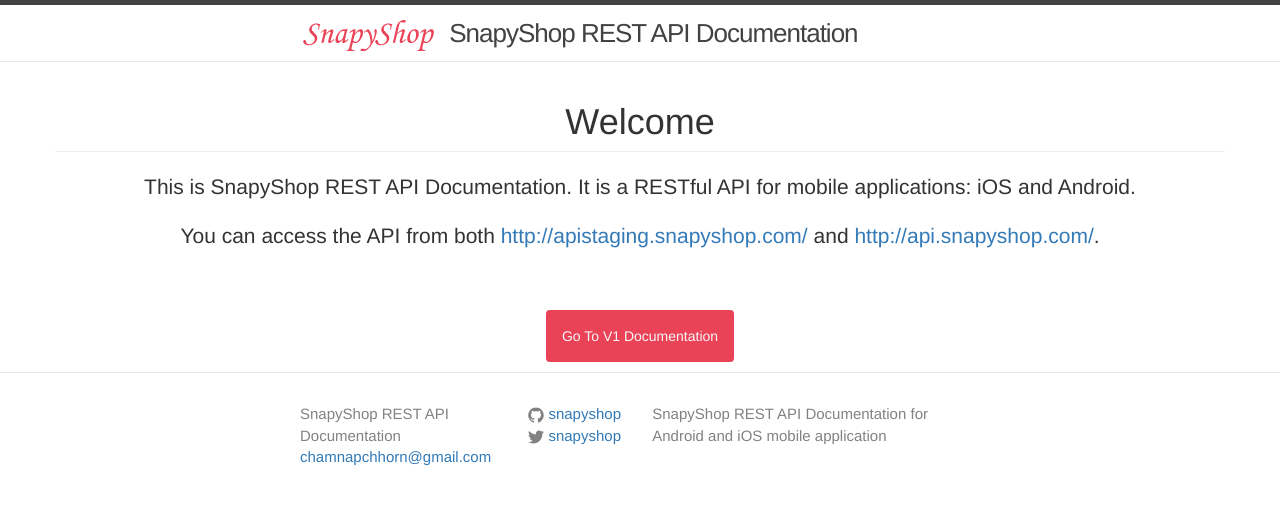
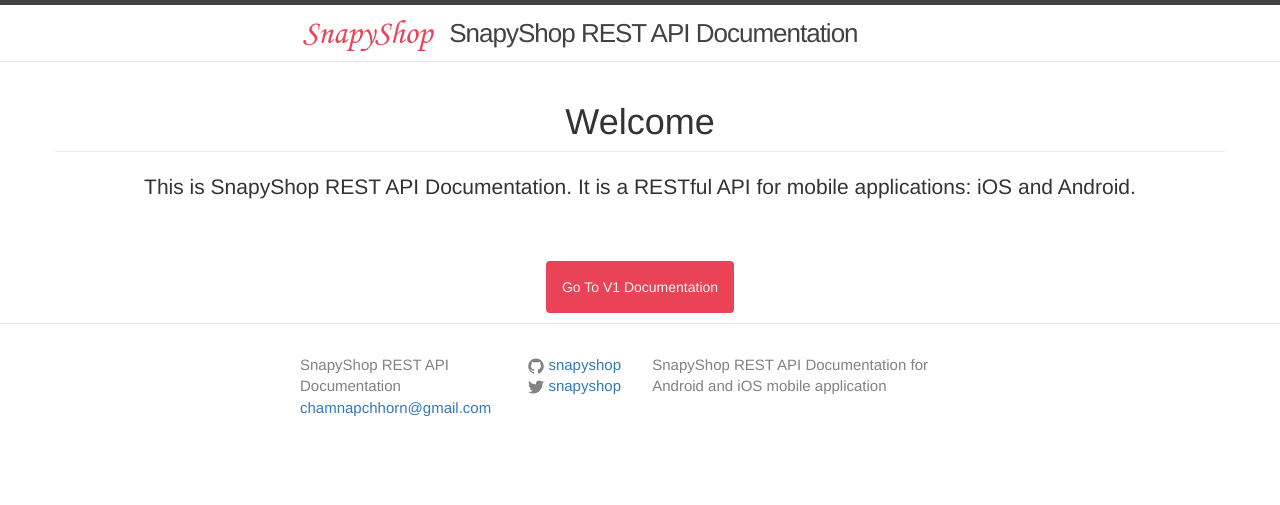
Before and after one commit to snapyshop/api-documentation, a Jekyll site: the page built from index.md, in a window 1280 px wide. Shown: the top 505 px of the page. Built offline with Jekyll 4.4.1, drawn with Linux system fonts in a browser that asks for light colours; nearby versions of some CDN libraries.

Commit message:
update index.md

```diff
--- a/index.md
+++ b/index.md
@@ -5,7 +5,6 @@ layout: default
 <div class="row">
   <h1 class="page-header text-center">Welcome</h1>
   <p class="lead text-center">This is SnapyShop REST API Documentation. It is a RESTful API for mobile applications: iOS and Android.</p>
-  <p class="lead text-center">You can access the API from both <a href="http://apistaging.snapyshop.com/">http://apistaging.snapyshop.com/</a> and <a href="http://api.snapyshop.com/">http://api.snapyshop.com/</a>.</p>
 
   <p class="goto-documentation">
     <a href="{{'/common' | prepend: site.v1_baseurl }}" class="btn">go to v1 documentation</a>
```
Also changed, not shown: 1 other file.
